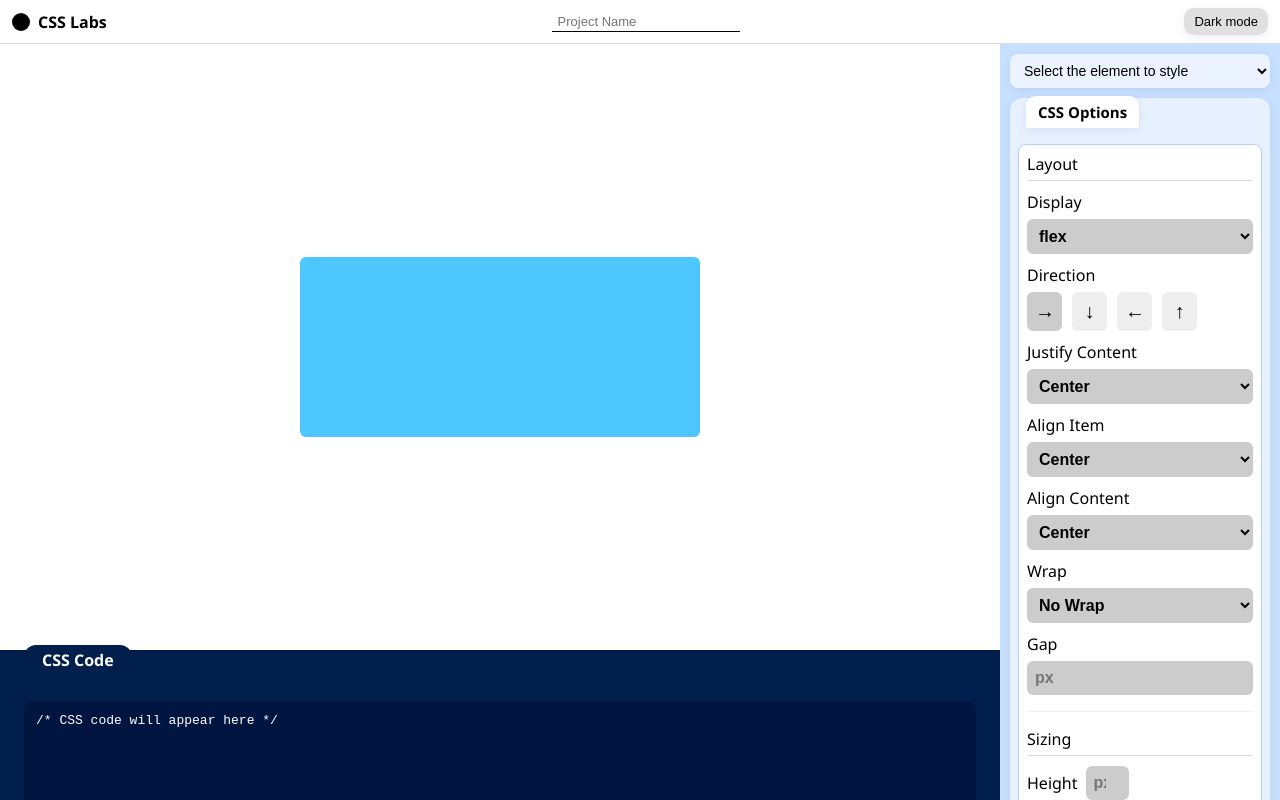
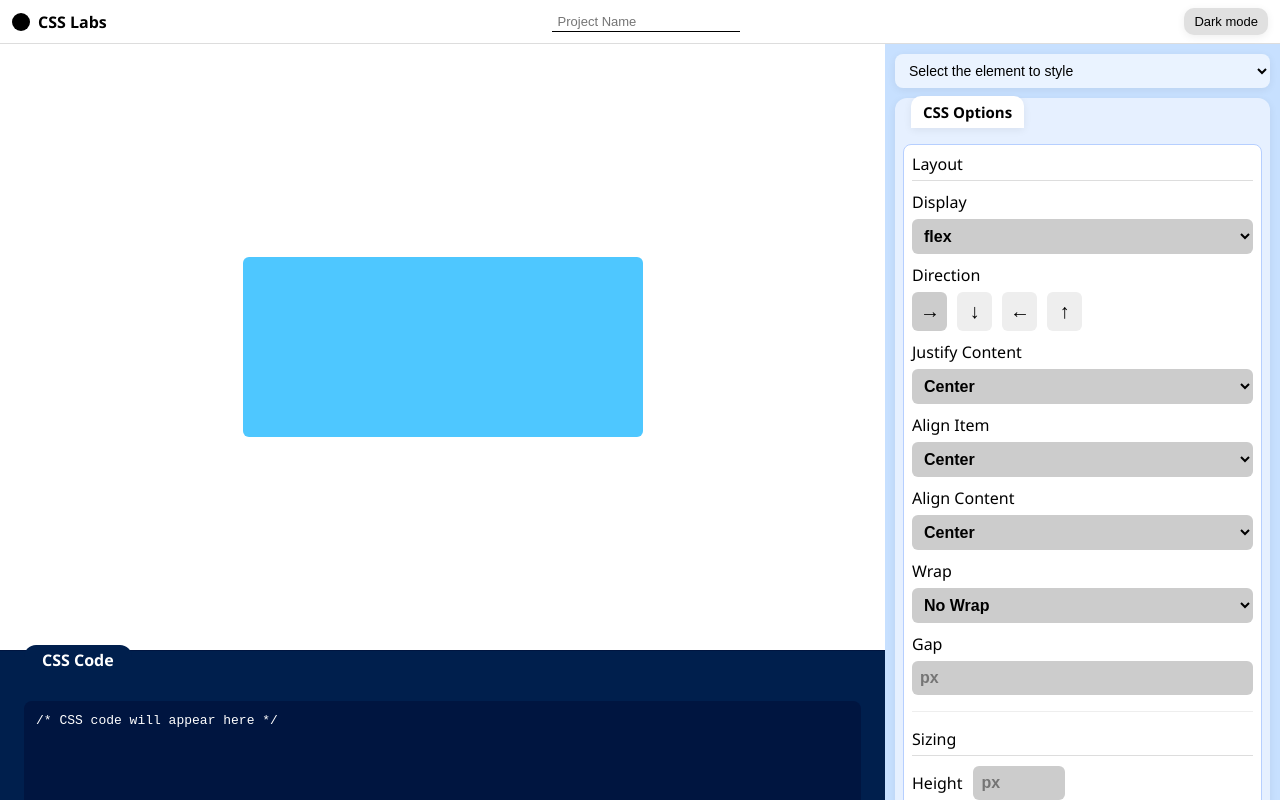
Before and after one commit to shivamsaini124/CSS-Lab, a React (Vite) app: page / in a window 1280 px wide. Built offline with nearby package versions, Linux system fonts and the light colour scheme.

Commit message:
Changes width of sidebar-column

```diff
--- a/src/App.css
+++ b/src/App.css
@@ -161,8 +161,8 @@ body.dark-mode {
   display: flex;
   flex-direction: column;
   height: 100%;
-  min-width: 280px;
-  width: 280px;
+  min-width: 395px;
+  width: 30%;
   background: #c7e0ff;
   box-sizing: border-box;
   overflow: hidden;
```
Also changed, not shown: src/components/position.jsx (added, +15 -0 lines).
